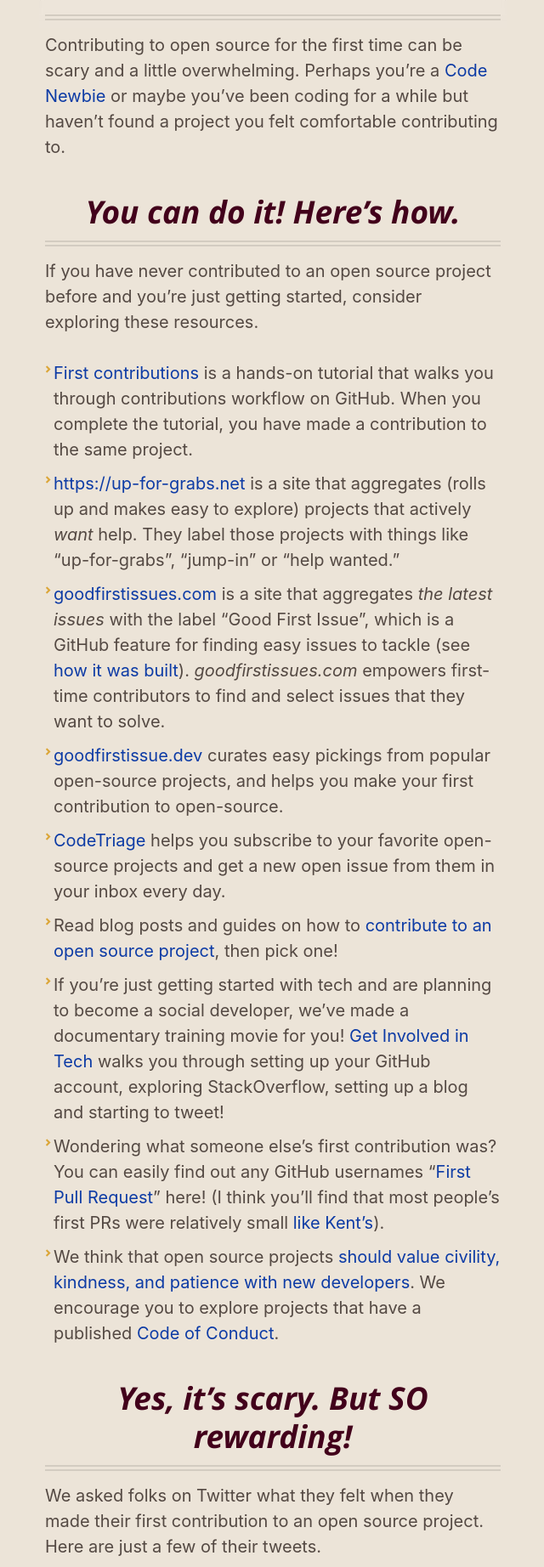
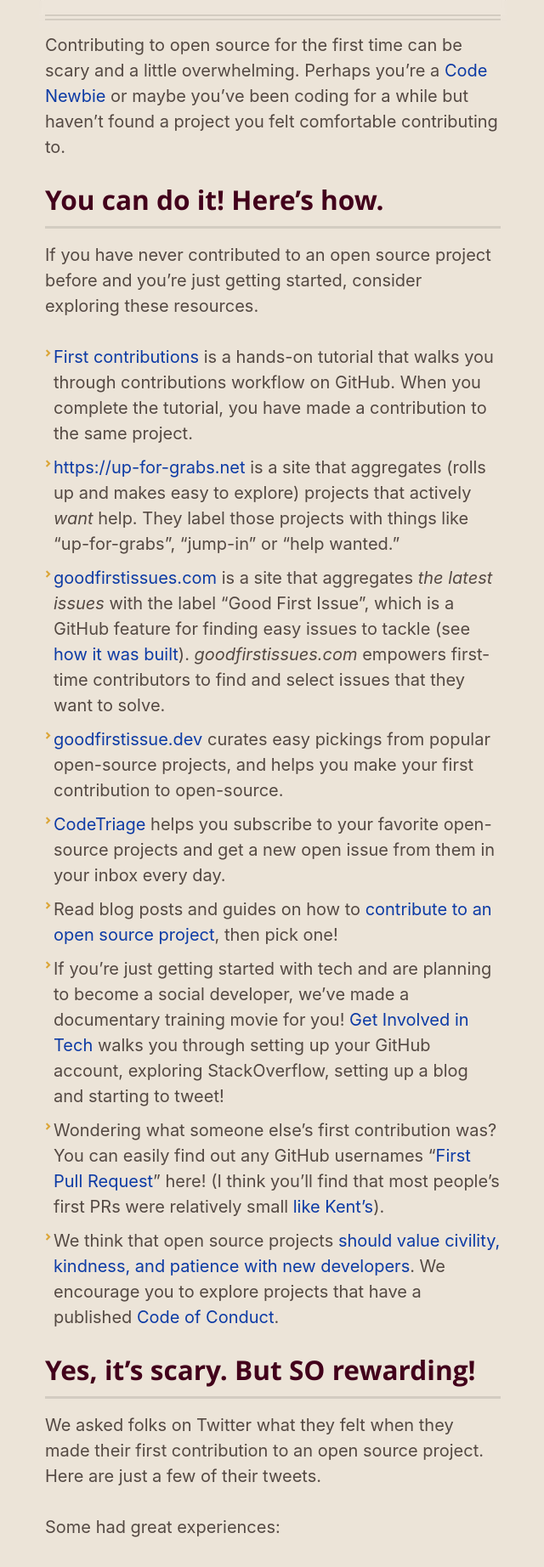
Before and after one commit to shanselman/firsttimersonly, a Jekyll site: the page built from index.md, in a window 1280 px wide. Shown: the part 411-2255 px from the top of the page at 85% size, without its empty margins (319-959 px from the left). Built offline with Jekyll 4.4.1, drawn with Linux system fonts in a browser that asks for light colours; nearby versions of some CDN libraries; comment, search, counter and statistics services are not loaded; our own code applies the rules of GitHub Pages for plain Markdown files.

````diff
--- a/index.md
+++ b/index.md
@@ -1,14 +1,16 @@
 ---
 layout: index
 ---
-### Welcome! Let's do some open source!
+
+# Welcome! Let's do some open source!
+
 Contributing to open source for the first time can be scary and a little overwhelming. Perhaps you're a [Code Newbie](https://www.codenewbie.org) or maybe you've been coding for a while but haven't found a project you felt comfortable contributing to.
 
+## You can do it! Here's how.
 
-### You can do it! Here's how.
 If you have never contributed to an open source project before and you're just getting started, consider exploring these resources.
 
-* [First contributions](https://github.com/firstcontributions/first-contributions) is a hands-on tutorial that walks you through contributions workflow on GitHub. When you complete the tutorial, you have made a contribution to the same project.
+* [First contributions](https://github.com/firstcontributions/first-contributions#first-contributions) is a hands-on tutorial that walks you through contributions workflow on GitHub. When you complete the tutorial, you have made a contribution to the same project.
 * [https://up-for-grabs.net](https://up-for-grabs.net) is a site that aggregates (rolls up and makes easy to explore) projects that actively *want* help. They label those projects with things like "up-for-grabs", "jump-in" or "help wanted."
 * [goodfirstissues.com](https://goodfirstissues.com) is a site that aggregates *the latest issues* with the label "Good First Issue", which is a GitHub feature for finding easy issues to tackle (see [how it was built](https://github.blog/2020-01-22-how-we-built-good-first-issues/)). *goodfirstissues.com* empowers first-time contributors to find and select issues that they want to solve.
 * [goodfirstissue.dev](https://goodfirstissue.dev/) curates easy pickings from popular open-source projects, and helps you make your first contribution to open-source.
@@ -18,7 +20,7 @@ If you have never contributed to an open source project before and you're just g
 * Wondering what someone else's first contribution was? You can easily find out any GitHub usernames "[First Pull Request](https://firstpr.me/)" here! (I think you'll find that most people's first PRs were relatively small [like Kent's](https://firstpr.me/#kentcdodds)).
 * We think that open source projects [should value civility, kindness, and patience with new developers](https://www.hanselman.com/blog/bring-kindness-back-to-open-source). We encourage you to explore projects that have a published [Code of Conduct](https://www.contributor-covenant.org/).
 
-### Yes, it's scary. But SO rewarding!
+## Yes, it's scary. But SO rewarding!
 
 We asked folks on Twitter what they felt when they made their first contribution to an open source project. Here are just a few of their tweets.
 
@@ -36,14 +38,14 @@ Some had bad experiences. The purpose of `first-timers-only` is to help everyone
 
 <blockquote class="twitter-tweet" data-conversation="none" lang="en"><p lang="en" dir="ltr"><a href="https://twitter.com/shanselman">@shanselman</a> Can&#39;t remember the project, but it felt hostile, because I didn&#39;t know the contribution rules of the project, and got remarks.</p>&mdash; Bart Verkoeijen (@bgever) <a href="https://twitter.com/bgever/status/630598265365401601">August 10, 2015</a></blockquote>
 
-### Are you an OSS Project Owner?
+## Are you an OSS Project Owner?
 
 If you are an OSS project owner, then consider marking a few open issues with the label [first-timers-only](https://github.com/search?q=label%3Afirst-timers-only&state=open&type=Issues). The `first-timers-only` label explicitly announces:
 
 > I'm willing to hold your hand so you can make your first PR. This issue is a bit easier than normal.
 > And anyone who's already contributed to open source isn't allowed to touch this one!
 
-First timer contributions are normally very small and easy. One [recent `first-timers-only`](https://github.com/formly-js/angular-formly/pull/415/files) issue was literally three lines of simple changes! And the changes were [described in great detail](https://github.com/formly-js/angular-formly/issues/410#issuecomment-127227984) and tested by the project maintainer. But this makes it easier for the contributor to _get the hang of the contribution process rather than the contribution itself._ Remember, this isn't as much about getting your project features implemented quickly as it is about helping first timers.
+First timer contributions are normally very small and easy. One [recent `first-timers-only`](https://github.com/formly-js/angular-formly/pull/415/files) issue was literally three lines of simple changes! And the changes were [described in great detail](https://github.com/formly-js/angular-formly/issues/410#issuecomment-127227984) and tested by the project maintainer. But this makes it easier for the contributor to *get the hang of the contribution process rather than the contribution itself.* Remember, this isn't as much about getting your project features implemented quickly as it is about helping first timers.
 
 Why is YAL (yet another label) like `first-timers-only` important? Because it makes a statement that first timers are welcome, that they are valued, and that they can start contributing to your project! Often [the hard part of getting into open source for the first time isn’t the implementation of a feature, but figuring out how to actually contribute code](https://kentcdodds.com/blog/first-timers-only) such that the pull request is accepted! But, oh the feeling of accomplishment when your first PR is merged!
 
@@ -52,17 +54,19 @@ Go label an issue or two with `first-timers-only` and *advertise* that those iss
 [![first-timers-only](https://img.shields.io/badge/first--timers--only-friendly-blue.svg?style=flat-square)](https://www.firsttimersonly.com/)
 
 You can use this markdown snippet to add the badge:
+
 ```markdown
 [![first-timers-only](https://img.shields.io/badge/first--timers--only-friendly-blue.svg?style=flat-square)](https://www.firsttimersonly.com/)
 ```
 
-[Kent C. Dodds](https://twitter.com/kentcdodds) proposed [First Timers Only](https://kentcdodds.com/blog/first-timers-only) to get  new people to make their first contribution. [Scott Hanselman](https://www.hanselman.com/) blogged about [Bringing Kindness Back to Open Source](https://www.hanselman.com/blog/BringKindnessBackToOpenSource.aspx), so it was obvious that we team up and promote these ideas and get more folks involved in open source.
+[Kent C. Dodds](https://twitter.com/kentcdodds) proposed [First Timers Only](https://kentcdodds.com/blog/first-timers-only) to get new people to make their first contribution. [Scott Hanselman](https://www.hanselman.com/) blogged about [Bringing Kindness Back to Open Source](https://www.hanselman.com/blog/BringKindnessBackToOpenSource.aspx), so it was obvious that we team up and promote these ideas and get more folks involved in open source.
 
 [Utkarsh Upadhyay](https://twitter.com/musically_ut) created a bot called [@first_tmrs_only](https://twitter.com/first_tmrs_only) which tweets when a new first-timers-only issue is posted on GitHub. Follow it to stay abreast with latest first-timers-only issues!
 
 [Angie Gonzalez](https://agonzalez0515.github.io/) and [Arlene Perez](https://github.com/techforchange) created a GitHub app called [First Timers](https://github.com/apps/first-timers) that automates most of the process of creating `first-timers-only` issues. Install the app on your repositories and commit simple changes to branches with names starting with `first-timers-` – the First Timers App will turn it into a fully fledged issue with all information a first-time Open Source contributor will need to make their first pull request.
 
-### Empower a First Timer today!
-We believe - and we hope you do too - that learning how to code, how to think, *and* _how to contribute to open source_ can empower the next generation of coders and creators. We VALUE first time contributors and we want them to know that everyone started somewhere! Start here!
+## Empower a First Timer today!
+
+We believe - and we hope you do too - that learning how to code, how to think, *and* *how to contribute to open source* can empower the next generation of coders and creators. We VALUE first time contributors and we want them to know that everyone started somewhere! Start here!
 
 <script async src="//platform.twitter.com/widgets.js" charset="utf-8"></script>
````
